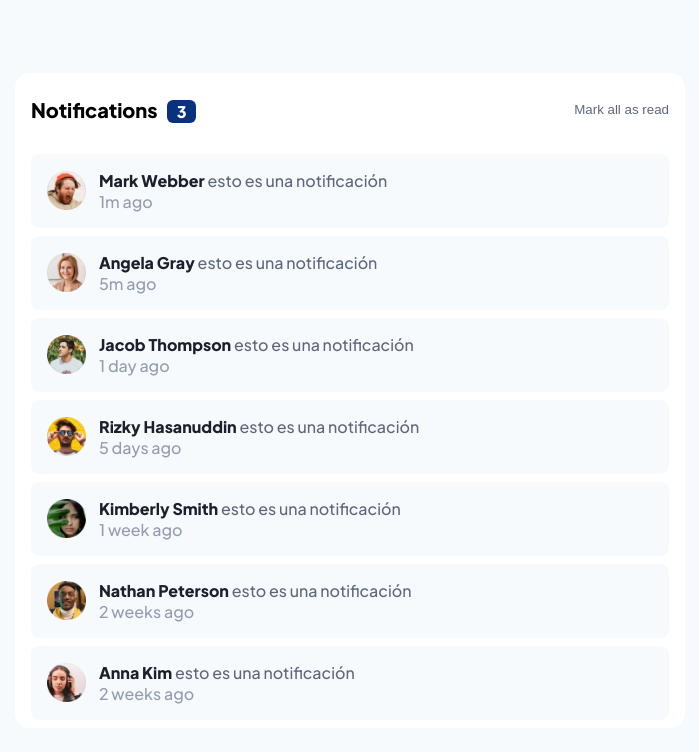
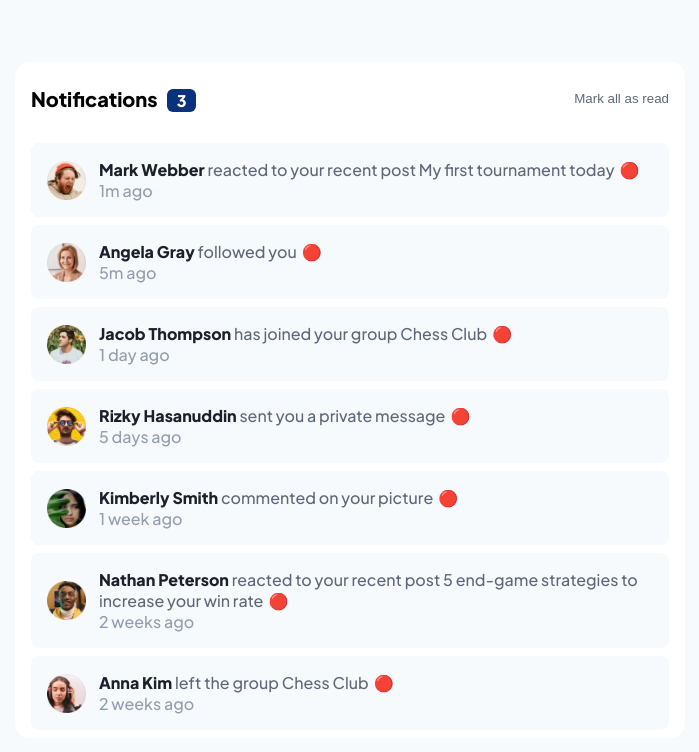
Before and after one commit to enrihg/notifications-page, a React (Vite) app: page / in a window 1280 px wide. Shown: the top 752 px of the page, without its empty margins (290-989 px from the left). Built offline with nearby package versions, Linux system fonts and the light colour scheme.

Commit message:
state added to notification component

```diff
--- a/src/App.jsx
+++ b/src/App.jsx
@@ -1,61 +1,68 @@
 import Notification from './Notification';
-import './App.css'
+import './App.css';
 
 const data = [
   {
     id: 0,
     user: 'Mark Webber',
     pic: './src/assets/images/avatar-mark-webber.webp',
-    msg: 'esto es una notificación',
-    time: '1m'
+    msg: 'reacted to your recent post My first tournament today',
+    time: '1m',
+    unread: true /*es necesario? */
   },
 
   {
     id: 1,
     user: 'Angela Gray',
     pic: './src/assets/images/avatar-angela-gray.webp',
-    msg: 'esto es una notificación',
-    time: '5m'
+    msg: 'followed you',
+    time: '5m',
+    unread: true /*es necesario? */
   },
 
   {
     id: 2,
     user: 'Jacob Thompson',
     pic: './src/assets/images/avatar-jacob-thompson.webp',
-    msg: 'esto es una notificación',
-    time: '1 day'
+    msg: 'has joined your group Chess Club',
+    time: '1 day',
+    unread: true /*es necesario? */
   },
 
   {
     id: 3,
     user: 'Rizky Hasanuddin',
     pic: './src/assets/images/avatar-rizky-hasanuddin.webp',
-    msg: 'esto es una notificación',
-    time: '5 days'
+    msg: 'sent you a private message',
+    time: '5 days',
+    unread: true /*es necesario? */
   },
 
   {
     id: 4,
     user: 'Kimberly Smith',
     pic: './src/assets/images/avatar-kimberly-smith.webp',
-    msg: 'esto es una notificación',
-    time: '1 week'
+    msg: 'commented on your picture',
+    time: '1 week',
+    unread: true  /*es necesario? */
   },
 
   {
     id: 5,
     user: 'Nathan Peterson',
     pic: './src/assets/images/avatar-nathan-peterson.webp',
-    msg: 'esto es una notificación',
-    time: '2 weeks'
+    msg: 'reacted to your recent post 5 end-game strategies to increase your win rate',
+    time: '2 weeks',
+    unread: true /*es necesario? */
   },
 
   {
     id: 6,
     user: 'Anna Kim',
     pic: './src/assets/images/avatar-anna-kim.webp',
-    msg: 'esto es una notificación',
-    time: '2 weeks'
+    msg: 'left the group Chess Club',
+    time: '2 weeks',
+    unread: true  /*es necesario? */
   },
 
 ]
@@ -74,7 +81,8 @@ function App() {
       </header>
 
       {data.map(person =>
-        <Notification key={person.id} user={person.user} pic={person.pic} msg={person.msg} time={person.time} />)}
+      <Notification key={person.id} user={person.user} pic={person.pic} msg={person.msg}
+      time={person.time} />)}
 
     </div>
   )
--- a/src/Notification.css
+++ b/src/Notification.css
@@ -1,7 +1,6 @@
 .Notification {
     display: flex;
     align-items: center;
-    background-color:hsl(210, 60%, 98%);
     border-radius: 0.5rem;
     margin-bottom: 0.5rem;
     padding: 1rem;
@@ -23,7 +22,20 @@
     }
 
     .Time {
-        color:  hsl(219, 14%, 63%);
+        color: hsl(219, 14%, 63%);
     }
 
+    &.Unread {
+        background-color: hsl(210, 60%, 98%);
+
+        .Text::after {
+            content: '🔴';
+            margin-left: 5px;
+        }
+    }
+
+    &.Read {
+        /* background-color: brown; */
+        background-color: hsl(0, 0%, 100%);
+    }
 }
--- a/src/Notification.jsx
+++ b/src/Notification.jsx
@@ -1,8 +1,13 @@
+import { useState } from 'react';
 import './Notification.css';
 
 function Notification({ user, pic, msg, time }) {
+    const [isUnread, setRead] = useState(true);
+    const read = () => setRead(!isUnread);
+
     return (
-        <div className='Notification'>
+        <div className={`Notification ${isUnread ? 'Unread' : 'Read'}`} onClick={isUnread ? read : null}>
+            {console.log(isUnread)}
             <img src={pic} alt="profile pic" />
             <div>
                 <div><a href="#">{user}</a> <span className='Text'>{msg}</span></div>
```
